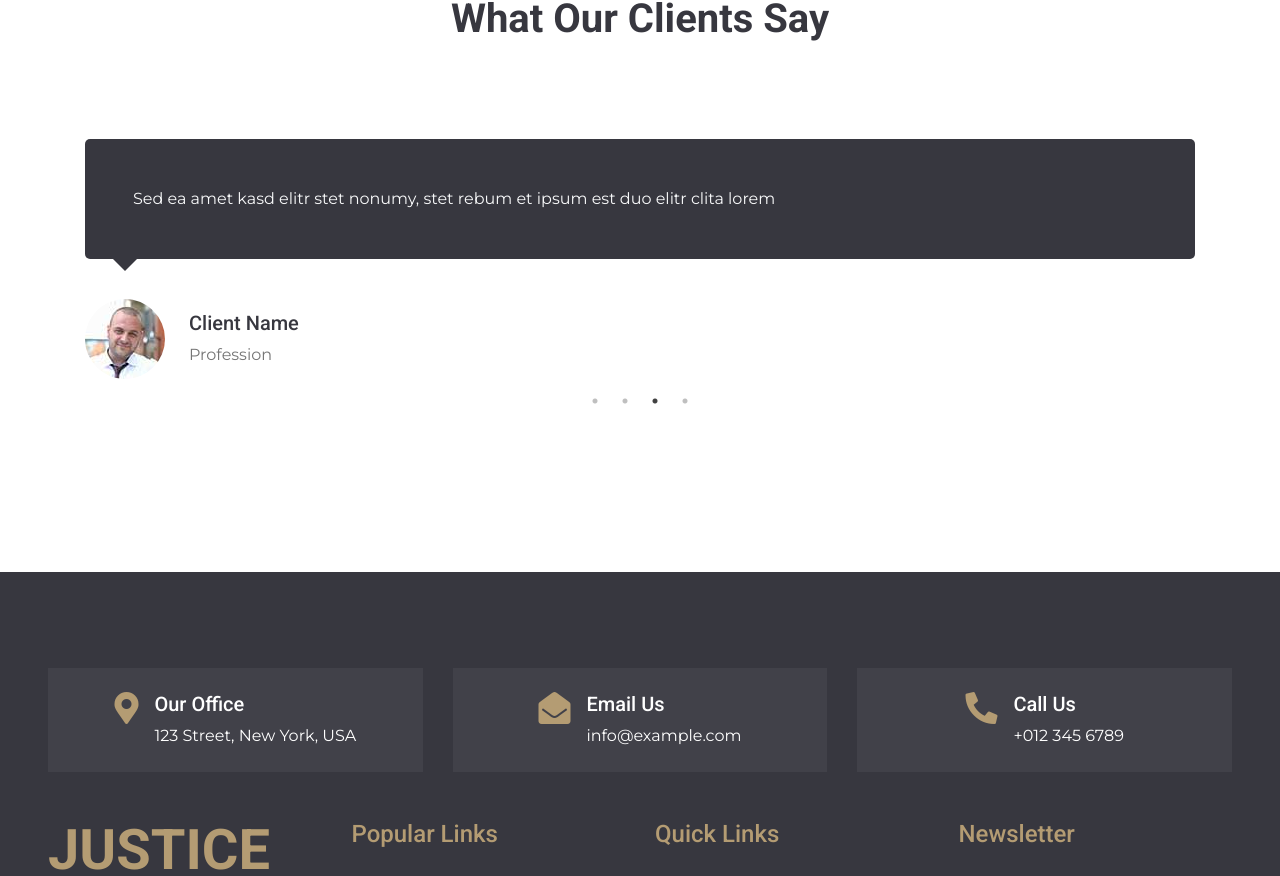
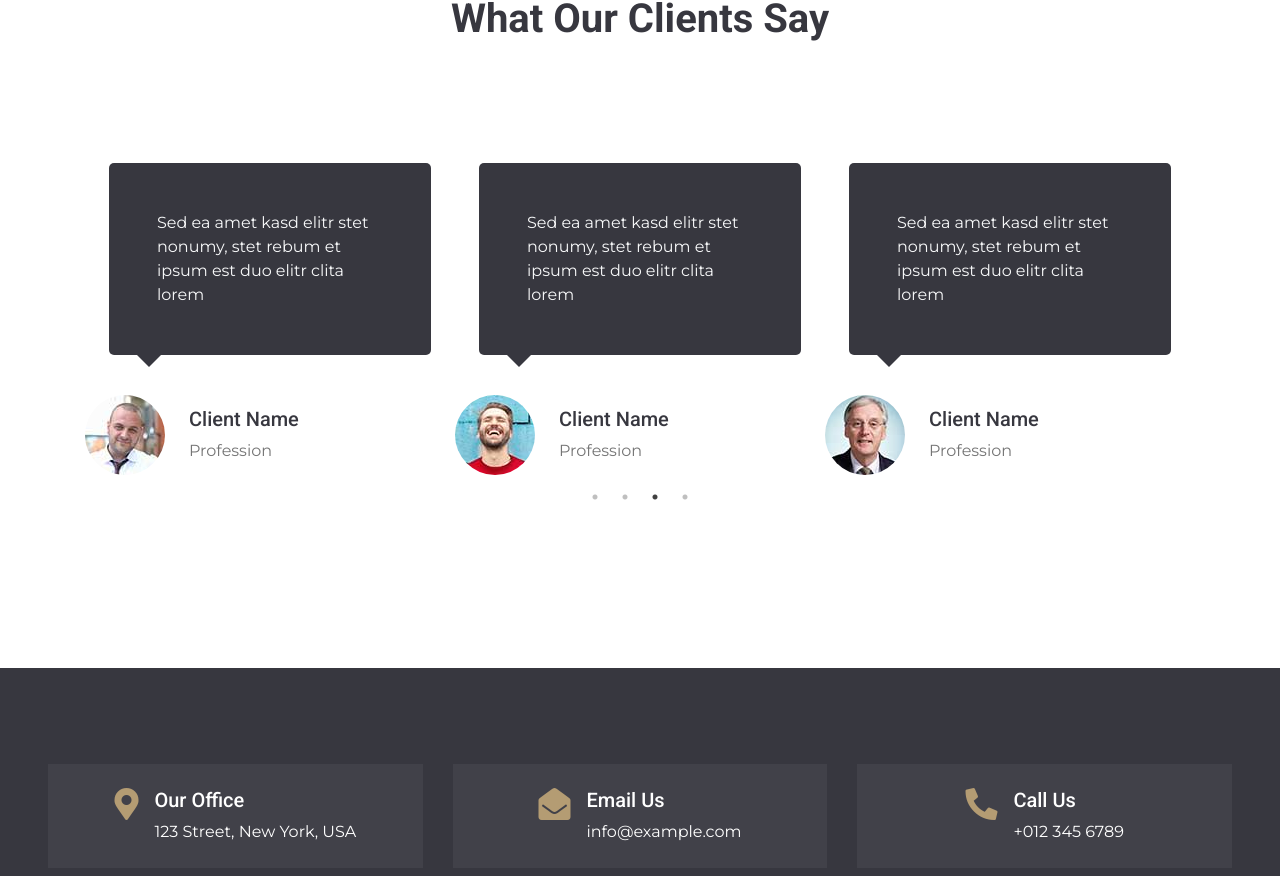
Before and after one commit to leki-hub/lesmo-lawfirm, a React (Create React App) app: page / in a window 1280 px wide. Shown: the part 4847-5723 px from the top of the page. Built offline with nearby package versions, Linux system fonts and the light colour scheme.

Commit message:
responsive testimonial

```diff
--- a/src/components/Testimonial.js
+++ b/src/components/Testimonial.js
@@ -1,3 +1,4 @@
+
 import React from 'react';
 import Slider from 'react-slick';
 import 'slick-carousel/slick/slick.css';
@@ -8,22 +9,36 @@ const Testimonial = () => {
     dots: true,
     infinite: true,
     speed: 500,
-    slidesToShow: 1,
+    slidesToShow: 3, // Show three items at a time
     slidesToScroll: 1,
     autoplay: true,
-    autoplaySpeed: 3000
+    autoplaySpeed: 3000,
+    responsive: [
+      {
+        breakpoint: 992, // Medium screens
+        settings: {
+          slidesToShow: 2, // Show two items at a time
+        }
+      },
+      {
+        breakpoint: 768, // Small screens
+        settings: {
+          slidesToShow: 1, // Show one item at a time
+        }
+      }
+    ]
   };
 
   return (
     <div className="container-fluid py-5">
-      <div className="container py-5">
+     <div className="container py-5">
         <div className="text-center pb-5">
           <h6 className="text-uppercase">Testimonial</h6>
           <h1 className="mb-5">What Our Clients Say</h1>
         </div>
         <Slider {...settings} className="testimonial-carousel">
           <div className="testimonial-item">
-            <div className="testimonial-text position-relative bg-secondary text-light rounded p-5 mb-4">
+            <div className="testimonial-text position-relative bg-secondary text-light rounded p-5 m-4">
               Sed ea amet kasd elitr stet nonumy, stet rebum et ipsum est duo elitr clita lorem
             </div>
             <div className="d-flex align-items-center pt-3">
@@ -35,7 +50,7 @@ const Testimonial = () => {
             </div>
           </div>
           <div className="testimonial-item">
-            <div className="testimonial-text position-relative bg-secondary text-light rounded p-5 mb-4">
+            <div className="testimonial-text position-relative bg-secondary text-light rounded p-5 m-4">
               Sed ea amet kasd elitr stet nonumy, stet rebum et ipsum est duo elitr clita lorem
             </div>
             <div className="d-flex align-items-center pt-3">
@@ -47,7 +62,7 @@ const Testimonial = () => {
             </div>
           </div>
           <div className="testimonial-item">
-            <div className="testimonial-text position-relative bg-secondary text-light rounded p-5 mb-4">
+            <div className="testimonial-text position-relative bg-secondary text-light rounded p-5 m-4">
               Sed ea amet kasd elitr stet nonumy, stet rebum et ipsum est duo elitr clita lorem
             </div>
             <div className="d-flex align-items-center pt-3">
@@ -59,7 +74,7 @@ const Testimonial = () => {
             </div>
           </div>
           <div className="testimonial-item">
-            <div className="testimonial-text position-relative bg-secondary text-light rounded p-5 mb-4">
+            <div className="testimonial-text position-relative bg-secondary text-light rounded p-5 m-4">
               Sed ea amet kasd elitr stet nonumy, stet rebum et ipsum est duo elitr clita lorem
             </div>
             <div className="d-flex align-items-center pt-3">
```
